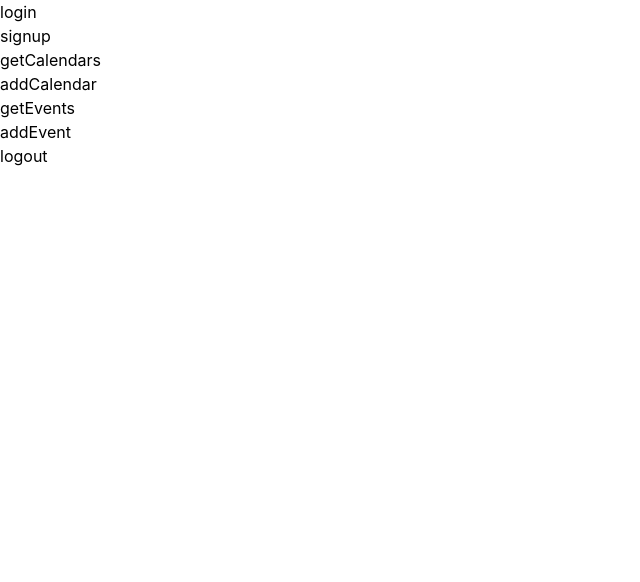
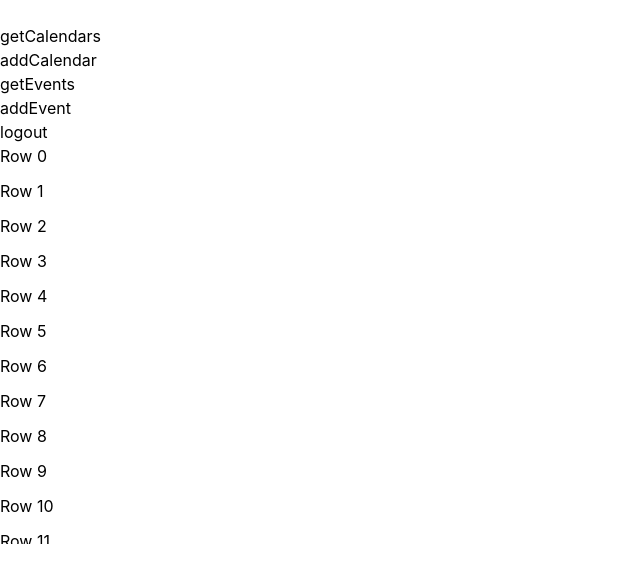
Before and after one commit to Eeritvan/calendar, a React (Vite) app in the folder frontend/: page / in a window 1280 px wide. Shown: the top 582 px of the page, without its empty margins (0-640 px from the left). Built offline with nearby package versions, Linux system fonts and the light colour scheme; no server answers.

Commit message:
misc: many small random updates

```diff
--- /dev/null
+++ b/frontend/src/features/calendar/calendar.tsx
@@ -0,0 +1,50 @@
+import { useVirtualizer } from '@tanstack/react-virtual';
+import { useRef } from 'react';
+
+const Calendar = () => {
+  const parentRef = useRef(null)
+
+  const rowVirtualizer = useVirtualizer({
+    count: 10000,
+    getScrollElement: () => parentRef.current,
+    estimateSize: () => 35,
+  })
+
+  return (
+    <div
+      ref={parentRef}
+      style={{
+        height: `400px`,
+        overflow: 'auto', // Make it scroll!
+      }}
+    >
+      {/* The large inner element to hold all of the items */}
+      <div
+        style={{
+          height: `${rowVirtualizer.getTotalSize()}px`,
+          width: '100%',
+          position: 'relative',
+        }}
+      >
+        {/* Only the visible items in the virtualizer, manually positioned to be in view */}
+        {rowVirtualizer.getVirtualItems().map((virtualItem) => (
+          <div
+            key={virtualItem.key}
+            style={{
+              position: 'absolute',
+              top: 0,
+              left: 0,
+              width: '100%',
+              height: `${virtualItem.size}px`,
+              transform: `translateY(${virtualItem.start}px)`,
+            }}
+          >
+            Row {virtualItem.index}
+          </div>
+        ))}
+      </div>
+    </div>
+  )
+}
+
+export default Calendar
--- /dev/null
+++ b/frontend/src/hooks/useKeyboardShortcut.tsx
@@ -0,0 +1,29 @@
+import { useEffect } from "react";
+
+interface UseKeyboardShortcutArgs {
+  key: string;
+  ctrl: boolean;
+  onKeyPressed: () => void;
+}
+
+// https://dev.to/barrymichaeldoyle/how-to-build-a-custom-react-hook-to-listen-for-keyboard-events-32b4
+export function useKeyboardShortcut({
+  key,
+  ctrl,
+  onKeyPressed
+}: UseKeyboardShortcutArgs) {
+  useEffect(() => {
+    function keyDownHandler(e: globalThis.KeyboardEvent) {
+      if (e.key === key && e.ctrlKey === ctrl) {
+        e.preventDefault();
+        onKeyPressed();
+      }
+    }
+
+    document.addEventListener("keydown", keyDownHandler);
+
+    return () => {
+      document.removeEventListener("keydown", keyDownHandler);
+    };
+  }, []);
+}
--- a/frontend/src/routes/index.tsx
+++ b/frontend/src/routes/index.tsx
@@ -1,7 +1,9 @@
+import { API_URL } from '@/constants'
+import Calendar from '@/features/calendar/calendar'
+import { useKeyboardShortcut } from '@/hooks/useKeyboardShortcut'
 import { useMutation, useQuery } from '@tanstack/react-query'
 import { Link, createFileRoute } from '@tanstack/react-router'
 import { Activity } from 'react'
-import { API_URL } from '@/constants'
 
 export const Route = createFileRoute('/')({
   component: App,
@@ -26,19 +28,27 @@ const fetchMe = async () => {
 }
 
 function App() {
-  const { data } = useQuery({
+  const { isLoading, data } = useQuery({
     queryKey: ['auth', 'me'],
     queryFn: fetchMe,
     enabled: false
   });
 
+  console.log(data)
+
   const { mutate } = useMutation({
     mutationFn: logout
   })
 
+  useKeyboardShortcut({
+    key: "i",
+    ctrl: true,
+    onKeyPressed: () => console.log("Enter was pressed!"),
+  })
+
   return (
     <div>
-      <Activity mode={data ? "hidden" : "visible"}>
+      <Activity mode={isLoading ? "hidden" : "visible"}>
         <Link to="/auth/login">
           login
         </Link>
@@ -67,6 +77,7 @@ function App() {
       <button onClick={() => mutate()}>
         logout
       </button>
+      <Calendar />
     </div>
   )
 }
```
Also changed, not shown: 1 other file (tests, documents, lock files or other folders).
